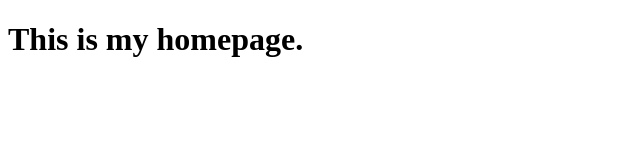
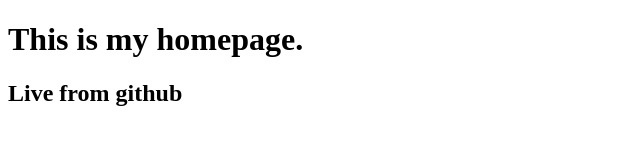
Before and after one commit to ninjaadeveloper/day2, a plain HTML site: page index.html in a window 1280 px wide. Shown: the whole page, without its empty margins (0-640 px from the left). Drawn offline with Linux system fonts and the light colour scheme.

Commit message:
task2-2nd

```diff
--- a/index.html
+++ b/index.html
@@ -7,5 +7,6 @@
   </head>
   <body>
     <h1>This is my homepage.</h1>
+    <h2>Live from github</h2>
   </body>
 </html>
```
